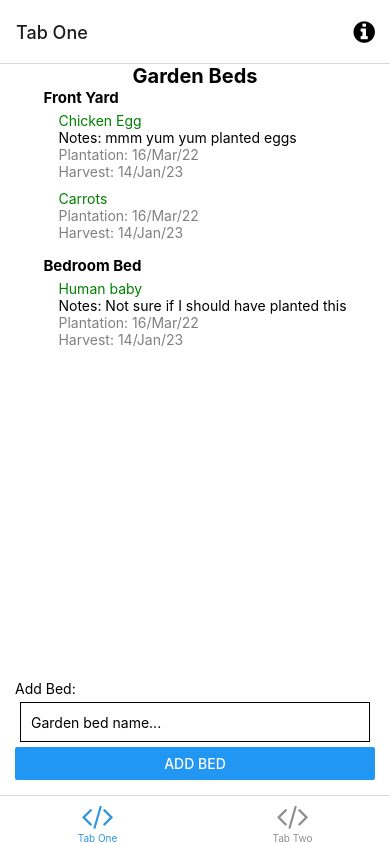
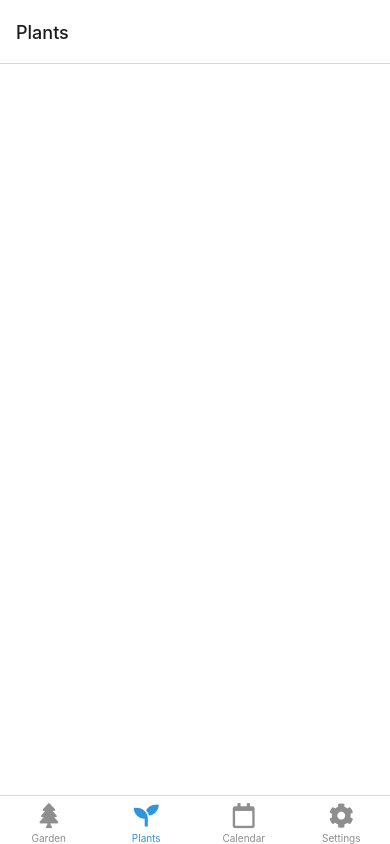
Before and after one commit to Cliffsters-Inc/garden-manager-native, a React Native app: screen /PlantsTab in a window 390 px wide. Built offline with nearby package versions, Linux system fonts and the light colour scheme; what expo-linking would draw is missing.

Commit message:
Revert "Revert "Implements tabs""

```diff
--- a/navigation/index.tsx
+++ b/navigation/index.tsx
@@ -3,27 +3,42 @@
  * https://reactnavigation.org/docs/getting-started
  *
  */
-import { FontAwesome } from '@expo/vector-icons';
-import { createBottomTabNavigator } from '@react-navigation/bottom-tabs';
-import { NavigationContainer, DefaultTheme, DarkTheme } from '@react-navigation/native';
-import { createNativeStackNavigator } from '@react-navigation/native-stack';
-import * as React from 'react';
-import { ColorSchemeName, Pressable } from 'react-native';
+import { FontAwesome, FontAwesome5 } from "@expo/vector-icons";
+import { createBottomTabNavigator } from "@react-navigation/bottom-tabs";
+import {
+  NavigationContainer,
+  DefaultTheme,
+  DarkTheme,
+} from "@react-navigation/native";
+import { createNativeStackNavigator } from "@react-navigation/native-stack";
+import * as React from "react";
+import { ColorSchemeName, Pressable } from "react-native";
 
-import Colors from '../constants/Colors';
-import useColorScheme from '../hooks/useColorScheme';
-import ModalScreen from '../screens/ModalScreen';
-import NotFoundScreen from '../screens/NotFoundScreen';
-import TabOneScreen from '../screens/TabOneScreen';
-import TabTwoScreen from '../screens/TabTwoScreen';
-import { RootStackParamList, RootTabParamList, RootTabScreenProps } from '../types';
-import LinkingConfiguration from './LinkingConfiguration';
+import Colors from "../constants/Colors";
+import useColorScheme from "../hooks/useColorScheme";
+import { CalendarTabScreen } from "../screens/CalendarTabScreen";
+import { GardenTabScreen } from "../screens/GardenTabScreen";
+import ModalScreen from "../screens/ModalScreen";
+import NotFoundScreen from "../screens/NotFoundScreen";
+import { PlantsTabScreen } from "../screens/PlantsTabScreen";
+import { SettingsTabScreen } from "../screens/SettingsTabScreen";
+import {
+  RootStackParamList,
+  RootTabParamList,
+  RootTabScreenProps,
+} from "../types";
+import LinkingConfiguration from "./LinkingConfiguration";
 
-export default function Navigation({ colorScheme }: { colorScheme: ColorSchemeName }) {
+export default function Navigation({
+  colorScheme,
+}: {
+  colorScheme: ColorSchemeName;
+}) {
   return (
     <NavigationContainer
       linking={LinkingConfiguration}
-      theme={colorScheme === 'dark' ? DarkTheme : DefaultTheme}>
+      theme={colorScheme === "dark" ? DarkTheme : DefaultTheme}
+    >
       <RootNavigator />
     </NavigationContainer>
   );
@@ -38,9 +53,17 @@ const Stack = createNativeStackNavigator<RootStackParamList>();
 function RootNavigator() {
   return (
     <Stack.Navigator>
-      <Stack.Screen name="Root" component={BottomTabNavigator} options={{ headerShown: false }} />
-      <Stack.Screen name="NotFound" component={NotFoundScreen} options={{ title: 'Oops!' }} />
-      <Stack.Group screenOptions={{ presentation: 'modal' }}>
+      <Stack.Screen
+        name="Root"
+        component={BottomTabNavigator}
+        options={{ headerShown: false }}
+      />
+      <Stack.Screen
+        name="NotFound"
+        component={NotFoundScreen}
+        options={{ title: "Oops!" }}
+      />
+      <Stack.Group screenOptions={{ presentation: "modal" }}>
         <Stack.Screen name="Modal" component={ModalScreen} />
       </Stack.Group>
     </Stack.Navigator>
@@ -58,39 +81,78 @@ function BottomTabNavigator() {
 
   return (
     <BottomTab.Navigator
-      initialRouteName="TabOne"
+      initialRouteName="GardenTab"
       screenOptions={{
         tabBarActiveTintColor: Colors[colorScheme].tint,
-      }}>
+      }}
+    >
       <BottomTab.Screen
-        name="TabOne"
-        component={TabOneScreen}
-        options={({ navigation }: RootTabScreenProps<'TabOne'>) => ({
-          title: 'Tab One',
-          tabBarIcon: ({ color }) => <TabBarIcon name="code" color={color} />,
+        name="GardenTab"
+        component={GardenTabScreen}
+        options={({ navigation }: RootTabScreenProps<"GardenTab">) => ({
+          title: "Garden",
+          tabBarIcon: ({ color }) => <TabBarIcon name="tree" color={color} />,
           headerRight: () => (
             <Pressable
-              onPress={() => navigation.navigate('Modal')}
+              onPress={() => navigation.navigate("Modal")}
               style={({ pressed }) => ({
                 opacity: pressed ? 0.5 : 1,
-              })}>
-              <FontAwesome
-                name="info-circle"
-                size={25}
-                color={Colors[colorScheme].text}
-                style={{ marginRight: 15 }}
-              />
-            </Pressable>
+              })}
+            ></Pressable>
           ),
         })}
       />
       <BottomTab.Screen
-        name="TabTwo"
-        component={TabTwoScreen}
-        options={{
-          title: 'Tab Two',
-          tabBarIcon: ({ color }) => <TabBarIcon name="code" color={color} />,
-        }}
+        name="PlantsTab"
+        component={PlantsTabScreen}
+        options={({ navigation }: RootTabScreenProps<"PlantsTab">) => ({
+          title: "Plants",
+          tabBarIcon: ({ color }) => (
+            <TabBarIcon name="seedling" color={color} />
+          ),
+          headerRight: () => (
+            <Pressable
+              onPress={() => navigation.navigate("Modal")}
+              style={({ pressed }) => ({
+                opacity: pressed ? 0.5 : 1,
+              })}
+            ></Pressable>
+          ),
+        })}
+      />
+      <BottomTab.Screen
+        name="CalendarTab"
+        component={CalendarTabScreen}
+        options={({ navigation }: RootTabScreenProps<"CalendarTab">) => ({
+          title: "Calendar",
+          tabBarIcon: ({ color }) => (
+            <TabBarIcon name="calendar" color={color} />
+          ),
+          headerRight: () => (
+            <Pressable
+              onPress={() => navigation.navigate("Modal")}
+              style={({ pressed }) => ({
+                opacity: pressed ? 0.5 : 1,
+              })}
+            ></Pressable>
+          ),
+        })}
+      />
+      <BottomTab.Screen
+        name="SettingsTab"
+        component={SettingsTabScreen}
+        options={({ navigation }: RootTabScreenProps<"SettingsTab">) => ({
+          title: "Settings",
+          tabBarIcon: ({ color }) => <TabBarIcon name="cog" color={color} />,
+          headerRight: () => (
+            <Pressable
+              onPress={() => navigation.navigate("Modal")}
+              style={({ pressed }) => ({
+                opacity: pressed ? 0.5 : 1,
+              })}
+            ></Pressable>
+          ),
+        })}
       />
     </BottomTab.Navigator>
   );
@@ -100,8 +162,8 @@ function BottomTabNavigator() {
  * You can explore the built-in icon families and icons on the web at https://icons.expo.fyi/
  */
 function TabBarIcon(props: {
-  name: React.ComponentProps<typeof FontAwesome>['name'];
+  name: React.ComponentProps<typeof FontAwesome5>["name"];
   color: string;
 }) {
-  return <FontAwesome size={30} style={{ marginBottom: -3 }} {...props} />;
+  return <FontAwesome5 size={25} style={{ marginBottom: -3 }} {...props} />;
 }
--- /dev/null
+++ b/screens/CalendarTabScreen.tsx
@@ -0,0 +1,24 @@
+import { StyleSheet } from "react-native";
+
+import { Text, View } from "../components/Themed";
+
+export const CalendarTabScreen = () => {
+  return <View style={styles.container}></View>;
+};
+
+const styles = StyleSheet.create({
+  container: {
+    flex: 1,
+    alignItems: "center",
+    justifyContent: "center",
+  },
+  title: {
+    fontSize: 20,
+    fontWeight: "bold",
+  },
+  separator: {
+    marginVertical: 30,
+    height: 1,
+    width: "80%",
+  },
+});
--- /dev/null
+++ b/screens/GardenTabScreen.tsx
@@ -0,0 +1,24 @@
+import { StyleSheet } from "react-native";
+
+import { Text, View } from "../components/Themed";
+
+export const GardenTabScreen = () => {
+  return <View style={styles.container}></View>;
+};
+
+const styles = StyleSheet.create({
+  container: {
+    flex: 1,
+    alignItems: "center",
+    justifyContent: "center",
+  },
+  title: {
+    fontSize: 20,
+    fontWeight: "bold",
+  },
+  separator: {
+    marginVertical: 30,
+    height: 1,
+    width: "80%",
+  },
+});
--- /dev/null
+++ b/screens/PlantsTabScreen.tsx
@@ -0,0 +1,24 @@
+import { StyleSheet } from "react-native";
+
+import { Text, View } from "../components/Themed";
+
+export const PlantsTabScreen = () => {
+  return <View style={styles.container}></View>;
+};
+
+const styles = StyleSheet.create({
+  container: {
+    flex: 1,
+    alignItems: "center",
+    justifyContent: "center",
+  },
+  title: {
+    fontSize: 20,
+    fontWeight: "bold",
+  },
+  separator: {
+    marginVertical: 30,
+    height: 1,
+    width: "80%",
+  },
+});
--- /dev/null
+++ b/screens/SettingsTabScreen.tsx
@@ -0,0 +1,24 @@
+import { StyleSheet } from "react-native";
+
+import { Text, View } from "../components/Themed";
+
+export const SettingsTabScreen = () => {
+  return <View style={styles.container}></View>;
+};
+
+const styles = StyleSheet.create({
+  container: {
+    flex: 1,
+    alignItems: "center",
+    justifyContent: "center",
+  },
+  title: {
+    fontSize: 20,
+    fontWeight: "bold",
+  },
+  separator: {
+    marginVertical: 30,
+    height: 1,
+    width: "80%",
+  },
+});
--- a/screens/TabOneScreen.tsx
+++ /dev/null
@@ -1,28 +0,0 @@
-import { StyleSheet } from "react-native";
-import { Text, View } from "../components/Themed";
-import { RootTabScreenProps } from "../types";
-import { AddBedField } from "../components/AddBedField";
-import { GardenBedsList } from "../components/GardenBedsList";
-export default function TabOneScreen({
-  navigation,
-}: RootTabScreenProps<"TabOne">) {
-  return (
-    <View style={styles.container}>
-      <Text style={styles.title}>Garden Beds</Text>
-      <GardenBedsList />
-      <AddBedField />
-    </View>
-  );
-}
-
-const styles = StyleSheet.create({
-  container: {
-    flex: 1,
-    alignItems: "center",
-    justifyContent: "center",
-  },
-  title: {
-    fontSize: 20,
-    fontWeight: "bold",
-  },
-});
--- a/screens/TabTwoScreen.tsx
+++ /dev/null
@@ -1,31 +0,0 @@
-import { StyleSheet } from 'react-native';
-
-import EditScreenInfo from '../components/EditScreenInfo';
-import { Text, View } from '../components/Themed';
-
-export default function TabTwoScreen() {
-  return (
-    <View style={styles.container}>
-      <Text style={styles.title}>Tab Two</Text>
-      <View style={styles.separator} lightColor="#eee" darkColor="rgba(255,255,255,0.1)" />
-      <EditScreenInfo path="/screens/TabTwoScreen.tsx" />
-    </View>
-  );
-}
-
-const styles = StyleSheet.create({
-  container: {
-    flex: 1,
-    alignItems: 'center',
-    justifyContent: 'center',
-  },
-  title: {
-    fontSize: 20,
-    fontWeight: 'bold',
-  },
-  separator: {
-    marginVertical: 30,
-    height: 1,
-    width: '80%',
-  },
-});
```
Also changed, not shown: types.tsx (+17 -13 lines).
